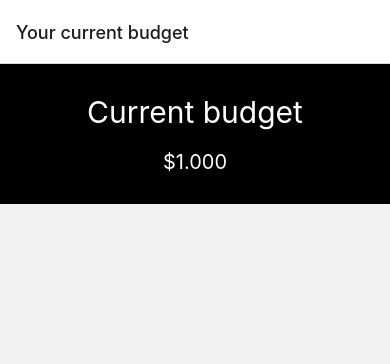
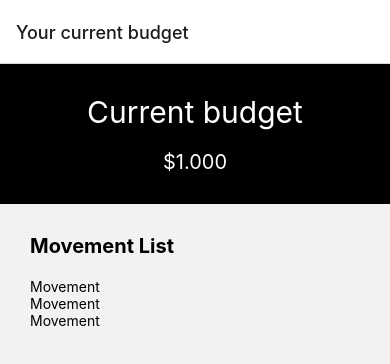
Before and after one commit to Danieruone/rn-budget, a React Native app: screen /Home in a window 390 px wide. Shown: the top 364 px of the page. Built offline with nearby package versions, Linux system fonts and the light colour scheme.

Commit message:
:sparkles: Add movement list component

```diff
--- /dev/null
+++ b/src/components/MovementItem.tsx
@@ -0,0 +1,10 @@
+import React from "react";
+import { Text, View } from "react-native";
+
+export const MovementItem = () => {
+  return (
+    <View>
+      <Text>Movement</Text>
+    </View>
+  );
+};
--- /dev/null
+++ b/src/components/MovementList.tsx
@@ -0,0 +1,25 @@
+import React from "react";
+import { View, Text, StyleSheet, ScrollView } from "react-native";
+import { MovementItem } from "./MovementItem";
+
+export const MovementList = () => (
+  <View style={styles.container}>
+    <Text style={styles.title}>Movement List</Text>
+    <ScrollView>
+      <MovementItem />
+      <MovementItem />
+      <MovementItem />
+    </ScrollView>
+  </View>
+);
+
+const styles = StyleSheet.create({
+  container: {
+    padding: 30,
+  },
+  title: {
+    fontSize: 20,
+    fontWeight: "bold",
+    marginBottom: 20,
+  },
+});
--- a/src/screens/HomeScreen.tsx
+++ b/src/screens/HomeScreen.tsx
@@ -1,17 +1,17 @@
 import React from "react";
-import { StyleSheet, View } from "react-native";
+import { View } from "react-native";
+
+// components
 import { CurrentBudgetHero } from "../components/CurrentBudgetHero";
+import { MovementList } from "../components/MovementList";
 
 const HomeScreen = () => {
   return (
-    <View style={styles.container}>
+    <View>
       <CurrentBudgetHero />
+      <MovementList />
     </View>
   );
 };
 
-const styles = StyleSheet.create({
-  container: {},
-});
-
 export default HomeScreen;
```
